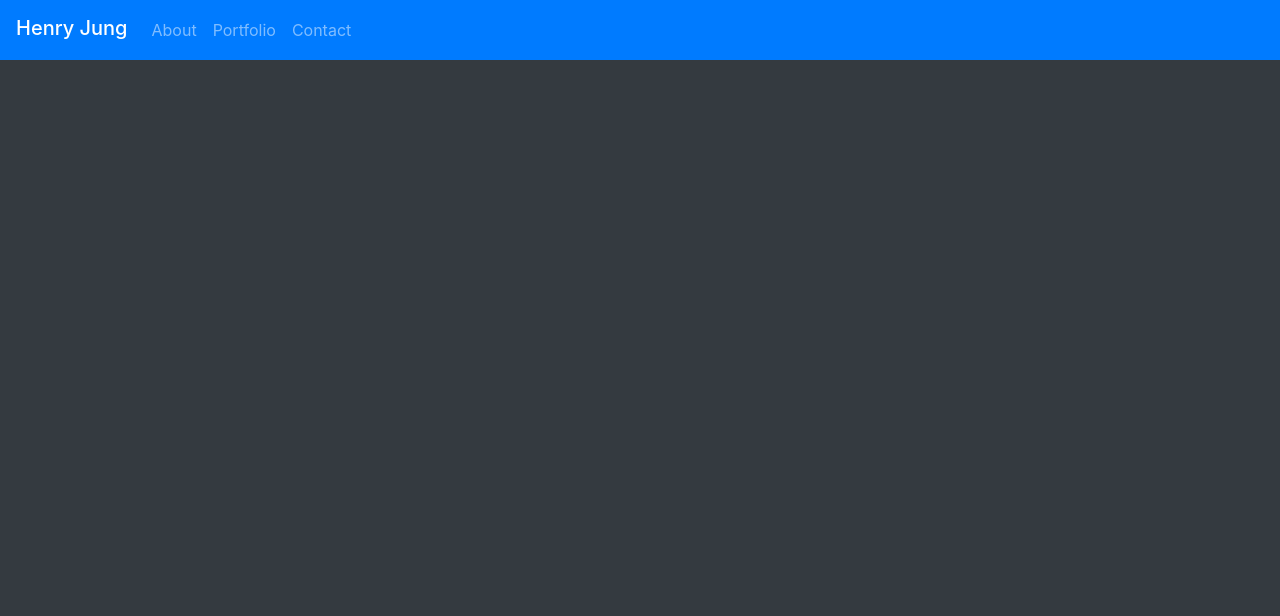
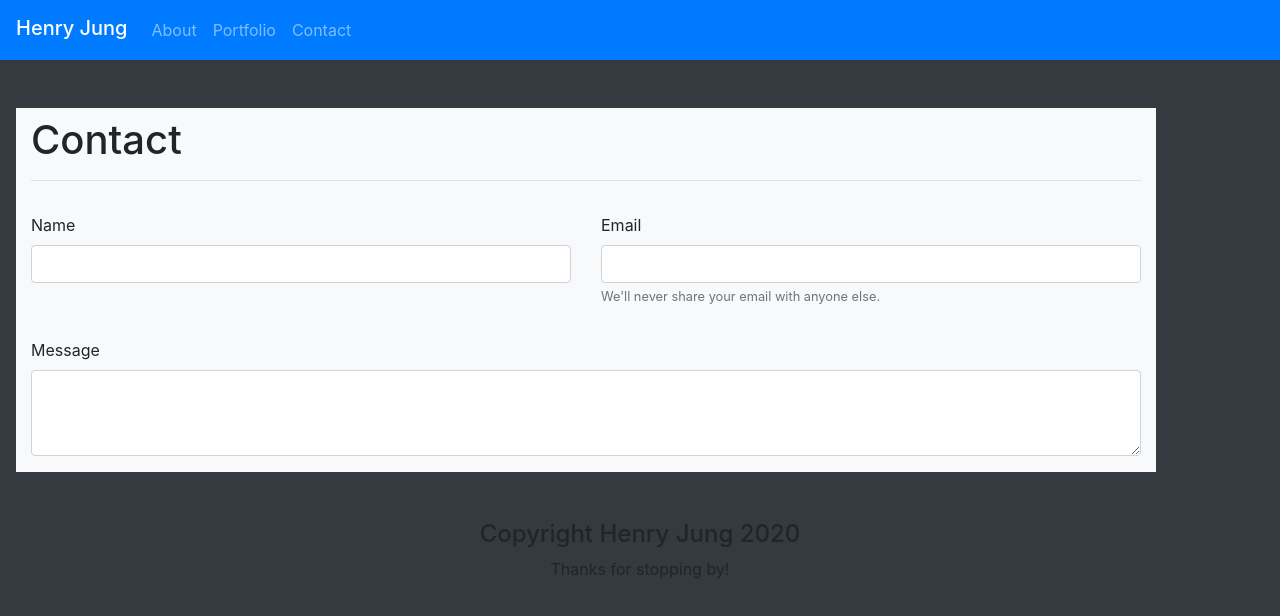
Before and after one commit to Henryrjung/02_responsive_portfolio, a plain HTML site: page contact.html in a window 1280 px wide. Drawn offline with nearby package versions, Linux system fonts and the light colour scheme.

Commit message:
added an assets folder, wrote contact page, updated index and portfolio, added comments in html

```diff
--- a/contact.html
+++ b/contact.html
@@ -2,7 +2,7 @@
 <html lang="en">
 <head>
     <meta charset="UTF-8">
-    <meta name="viewport" content="width=device-width, initial-scale=1.0">
+    <meta name="viewport" content="width=device-width, initial-scale=1, shrink-to-fit=no">
     <title>Contact</title>
     <link rel="stylesheet" href="https://stackpath.bootstrapcdn.com/bootstrap/4.5.2/css/bootstrap.min.css" integrity="sha384-JcKb8q3iqJ61gNV9KGb8thSsNjpSL0n8PARn9HuZOnIxN0hoP+VmmDGMN5t9UJ0Z" crossorigin="anonymous">
 </head>
@@ -29,9 +29,43 @@
     </div>
   </nav>
   <!--end of nav bar-->
-
-
-
+  <!--contact page-->
+  <form class="container ml-md-auto ml-lg-3 bg-light mt-5">
+    <div class="row">
+      <div class="col-12 mt-2">
+        <h1>Contact</h1>
+        <hr>
+      </div>
+      <!--name input-->
+      <div class="col-sm-12 col-md-6 col-lg-6">
+        <div class="mt-3 form-group">
+          <label for="exampleInputEmail1">Name</label>
+          <input type="email" class="form-control" id="exampleInputEmail1" aria-describedby="emailHelp">
+        </div>
+      </div>
+      <!--email input-->
+      <div class="col-sm-12 col-md-6 col-lg-6">
+        <div class="mt-3 form-group">
+          <label for="exampleInputEmail1">Email</label>
+          <input type="email" class="form-control" id="exampleInputEmail1" aria-describedby="emailHelp">
+          <small id="emailHelp" class="form-text text-muted">We'll never share your email with anyone else.</small>
+        </div>
+      </div>
+      <!--Message input-->
+      <div class="col-sm-12 col-md-12 col-lg-12">
+        <div class="mt-3 form-group">
+          <label for="exampleFormControlTextarea1">Message</label>
+          <textarea class="form-control" id="exampleFormControlTextarea1" rows="3"></textarea>
+        </div>
+      </div>
+    </div>
+  </form>
+  <!--contact page end-->
+  <!--signature-->
+  <footer class="mt-5">
+    <h4 class="text-center">Copyright Henry Jung 2020</h4>
+    <p class="text-center">Thanks for stopping by!</p>
+  </footer>
 
 
   <script src="https://code.jquery.com/jquery-3.5.1.slim.min.js" integrity="sha384-DfXdz2htPH0lsSSs5nCTpuj/zy4C+OGpamoFVy38MVBnE+IbbVYUew+OrCXaRkfj" crossorigin="anonymous"></script>
```
Also changed, not shown: index.html (+34 -7 lines), portfolio.html (+19 -12 lines), assets/unnamed.jpg (added).
